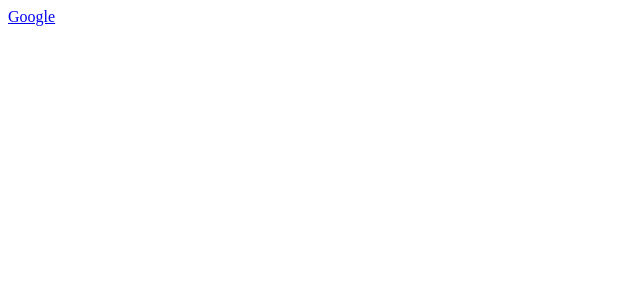
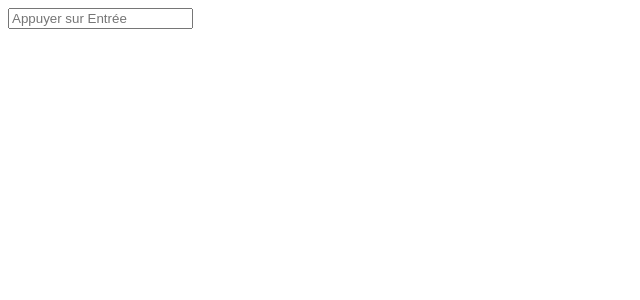
Before and after one commit to BStormTraining-Vue-js/Demo1, a Vue app: page / in a window 1280 px wide. Shown: the top 300 px of the page, without its empty margins (0-640 px from the left). Built offline with nearby package versions, Linux system fonts and the light colour scheme.

Commit message:
key modifier

```diff
--- a/src/App.vue
+++ b/src/App.vue
@@ -1,13 +1,13 @@
 <script setup>
-const clickHandler = (event) => {
+const keyUpEnterHanler = (event) => {
     // inutile d'ajouter
-    // event.preventDefault()
-    alert('Vous avez cliqué sur le lien ! Sans être redirigé !')
+    // if (event.key === 'Enter')
+        alert(event.target.value);
 };
 </script>
 
 <template>
-    <a href="https://google.be" @click.prevent="clickHandler">Google</a>
+    <input type="text" @keyup.enter="keyUpEnterHanler" placeholder="Appuyer sur Entrée" />
 </template>
 
 <style scoped>
```
